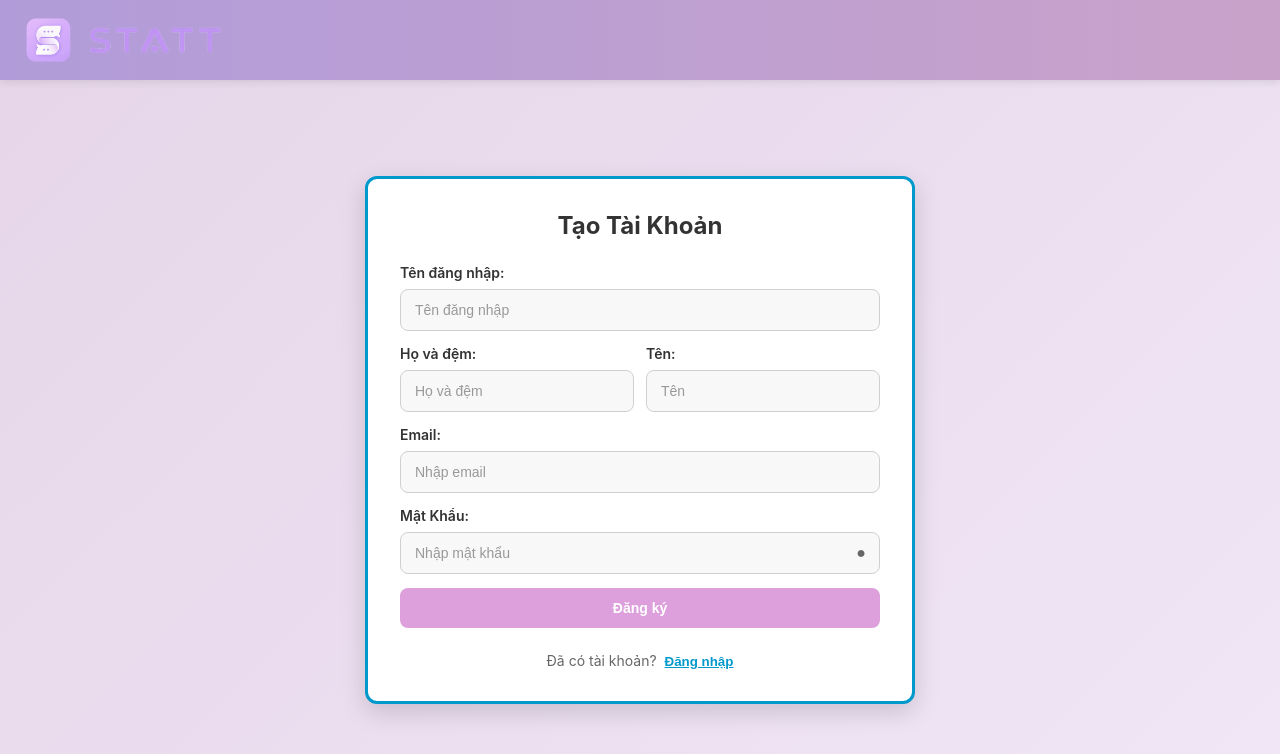
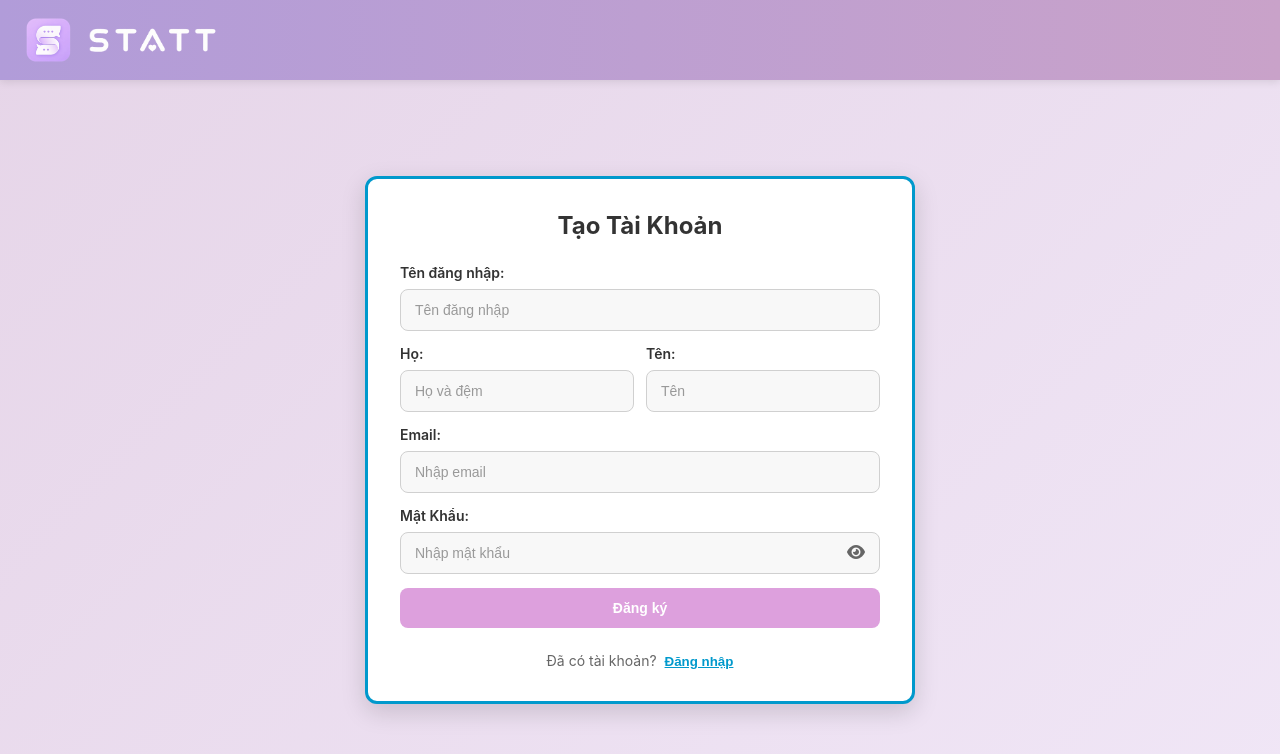
Before and after one commit to Eser1786/InteractHub, a React (Vite) app in the folder frontend/: page /register in a window 1280 px wide. Shown: the top 754 px of the page. Built offline with nearby package versions, Linux system fonts and the light colour scheme.

Commit message:
chỉnh lại chữ logo vs icon con mắt

```diff
--- a/frontend/src/components/Header.jsx
+++ b/frontend/src/components/Header.jsx
@@ -1,6 +1,6 @@
 import { useNavigate, useLocation } from 'react-router-dom';
 import logoImage from '../assets/logo.png';
-import logoTextImage from '../assets/chữ logo.png';
+import logoTextImage from '../assets/chữ logo 2.png';
 import '../styles/Header.css';
 
 export default function Header({ onLogout, showControls = true }) {
--- a/frontend/src/pages/LoginPage.jsx
+++ b/frontend/src/pages/LoginPage.jsx
@@ -83,7 +83,7 @@ export default function LoginPage() {
                   className="password-toggle"
                   onClick={() => setShowPassword(!showPassword)}
                 >
-                  ●
+                  <i class="fa-solid fa-eye"></i>
                 </button>
               </div>
             </div>
--- a/frontend/src/pages/RegisterPage.jsx
+++ b/frontend/src/pages/RegisterPage.jsx
@@ -88,7 +88,7 @@ export default function RegisterPage() {
 
             <div className="form-row">
               <div className="form-group">
-                <label htmlFor="firstName" className="form-label">Họ và đệm:</label>
+                <label htmlFor="firstName" className="form-label">Họ:</label>
                 <input
                   id="firstName"
                   type="text"
@@ -149,7 +149,7 @@ export default function RegisterPage() {
                   className="password-toggle"
                   onClick={() => setShowPassword(!showPassword)}
                 >
-                  ●
+                  <i class="fa-solid fa-eye"></i>
                 </button>
               </div>
             </div>
```
Also changed, not shown: frontend/src/assets/chữ logo 2.png (added).
